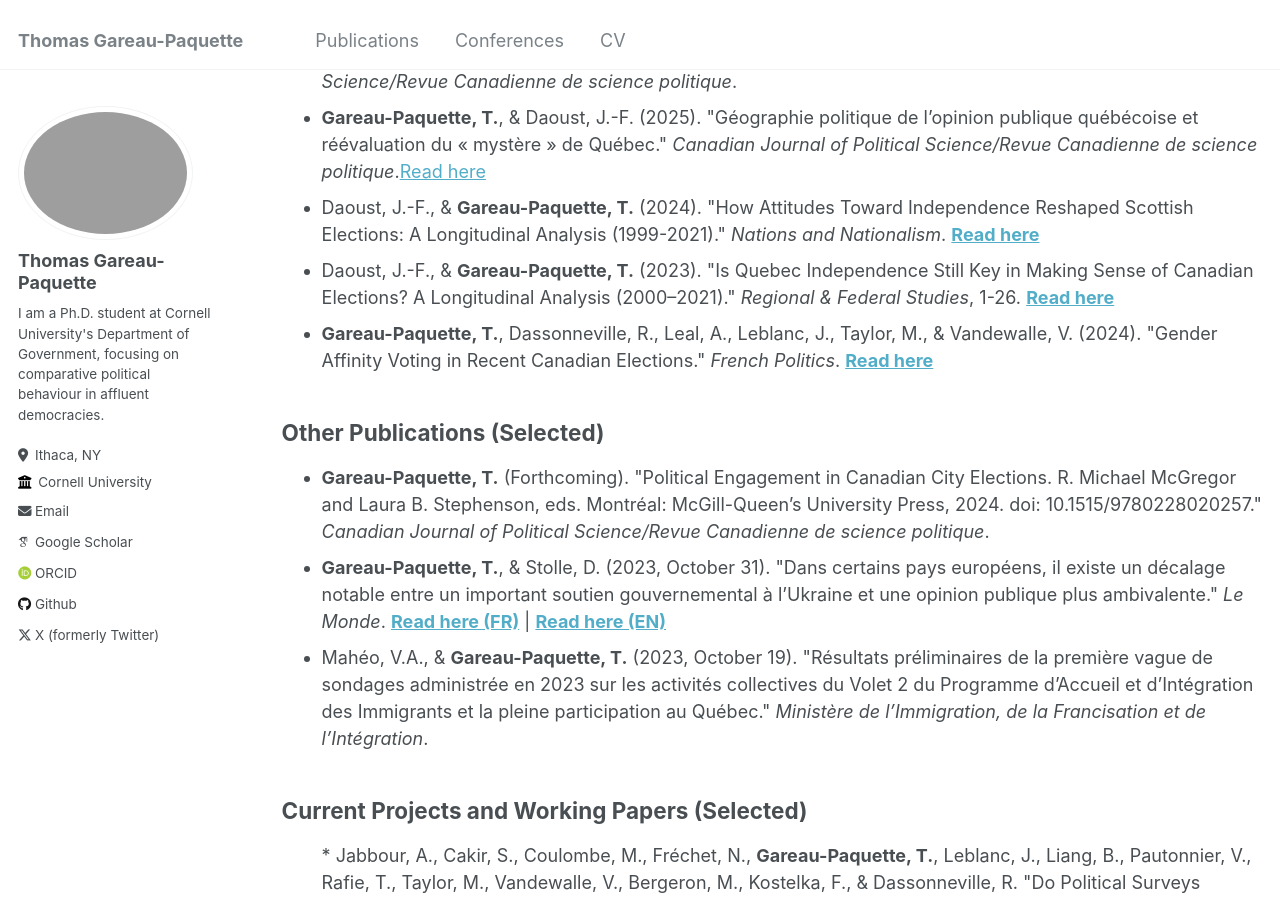
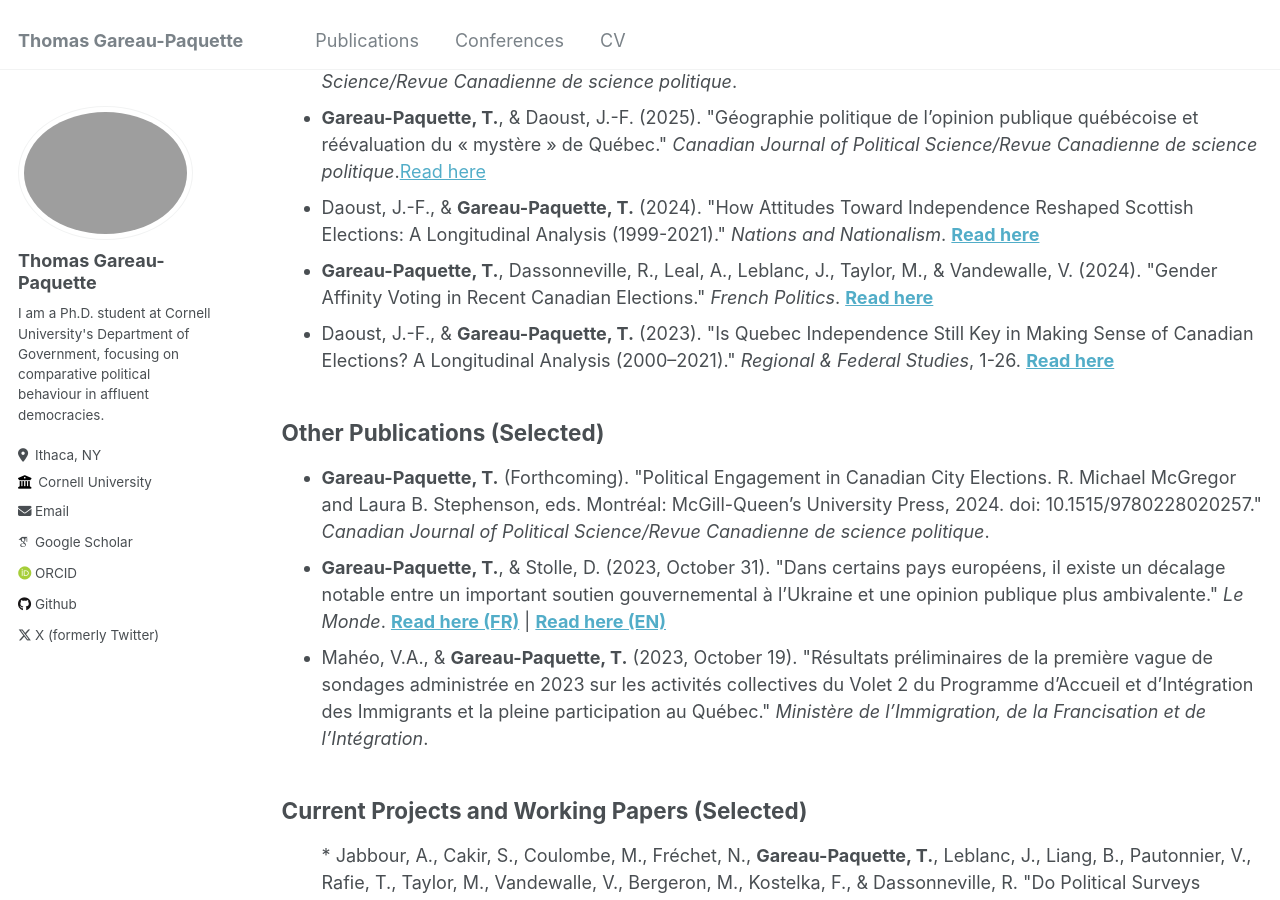
Before and after one commit to ThomasGareau/thomasgareau, a Jekyll site: the page built from _pages/publications.md, in a window 1280 px wide and 900 px high, scrolled down 306 px. Built offline with Jekyll 4.4.1, drawn with Linux system fonts in a browser that asks for light colours; some web fonts are replaced.

Commit message:
chronological

```diff
--- a/_pages/publications.md
+++ b/_pages/publications.md
@@ -21,8 +21,9 @@ My work has been featured in peer-reviewed journals and major media outlets, suc
     <li>Bélanger, E., Mongrain, P., <strong>Gareau-Paquette, T.</strong>, & Mahéo, V.A. (Forthcoming). "A Party that Went Viral? The Drivers of Support for the Parti Conservateur du Québec in the 2022 Election."  <em>Canadian Journal of Political Science/Revue Canadienne de science politique</em>.</li>
     <li><strong>Gareau-Paquette, T.</strong>, & Daoust, J.-F. (2025). "Géographie politique de l’opinion publique québécoise et réévaluation du « mystère » de Québec." <em>Canadian Journal of Political Science/Revue Canadienne de science politique</em>.<a href="https://www.cambridge.org/core/journals/canadian-journal-of-political-science-revue-canadienne-de-science-politique/article/geographie-politique-de-lopinion-publique-quebecoise-et-reevaluation-du-mystere-de-quebec/62A379ADEA73CE3A323EB8E224DF9F47">Read here</a></li>
     <li>Daoust, J.-F., & <strong>Gareau-Paquette, T.</strong> (2024). "How Attitudes Toward Independence Reshaped Scottish Elections: A Longitudinal Analysis (1999-2021)." <em>Nations and Nationalism</em>. <a href="https://onlinelibrary.wiley.com/doi/10.1111/nana.13062?af=R" target="_blank" style="font-weight: bold;">Read here</a></li>
-    <li>Daoust, J.-F., & <strong>Gareau-Paquette, T.</strong> (2023). "Is Quebec Independence Still Key in Making Sense of Canadian Elections? A Longitudinal Analysis (2000–2021)." <em>Regional & Federal Studies</em>, 1-26. <a href="https://www.tandfonline.com/eprint/K4ZI95VIEVNGGXEKSQRG/full?target=10.1080/13597566.2023.2233422" target="_blank" style="font-weight: bold;">Read here</a></li>
     <li><strong>Gareau-Paquette, T.</strong>, Dassonneville, R., Leal, A., Leblanc, J., Taylor, M., & Vandewalle, V. (2024). "Gender Affinity Voting in Recent Canadian Elections." <em>French Politics</em>. <a href="https://doi.org/10.1057/s41253-024-00236-5" target="_blank" style="font-weight: bold;">Read here</a></li>
+        <li>Daoust, J.-F., & <strong>Gareau-Paquette, T.</strong> (2023). "Is Quebec Independence Still Key in Making Sense of Canadian Elections? A Longitudinal Analysis (2000–2021)." <em>Regional & Federal Studies</em>, 1-26. <a href="https://www.tandfonline.com/eprint/K4ZI95VIEVNGGXEKSQRG/full?target=10.1080/13597566.2023.2233422" target="_blank" style="font-weight: bold;">Read here</a></li>
+
   </ul>
 
   <h2>Other Publications (Selected)</h2>
```
